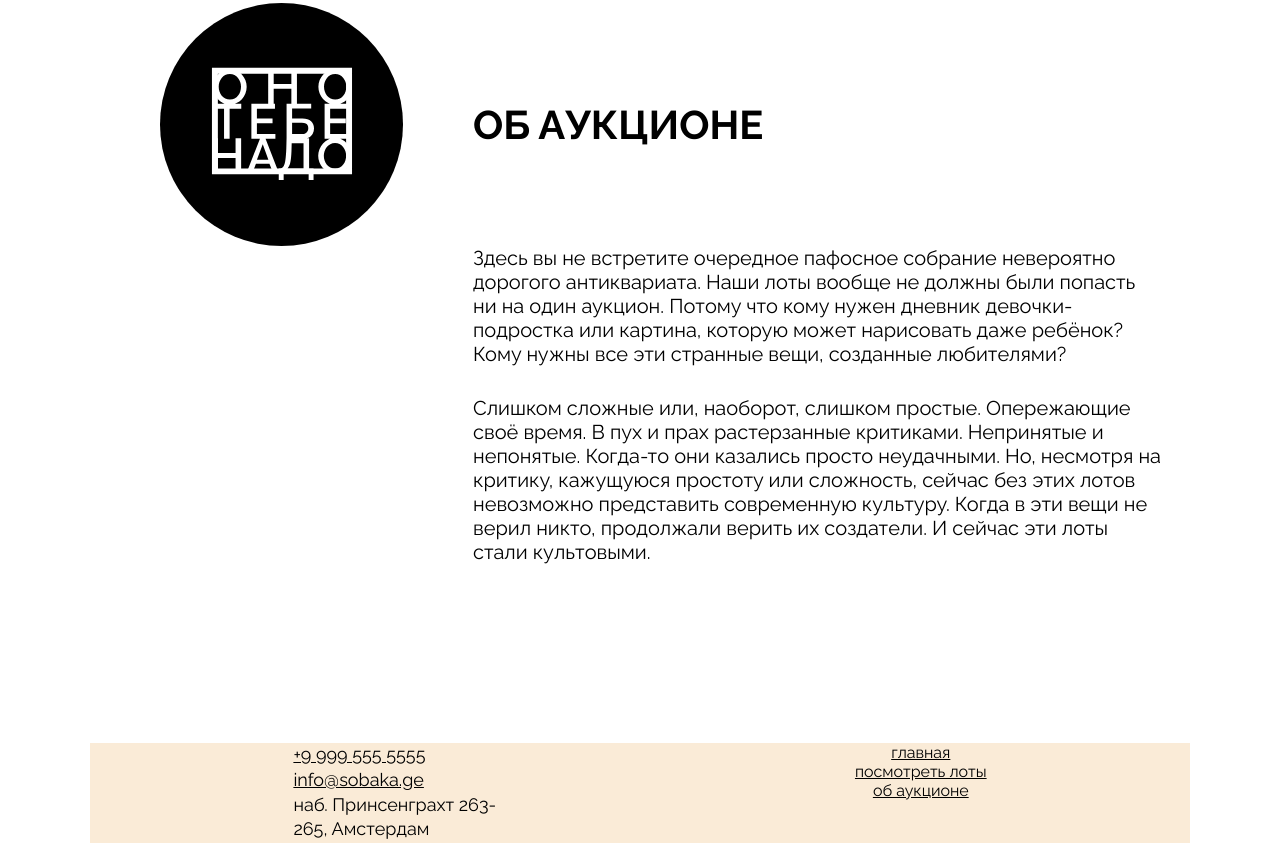
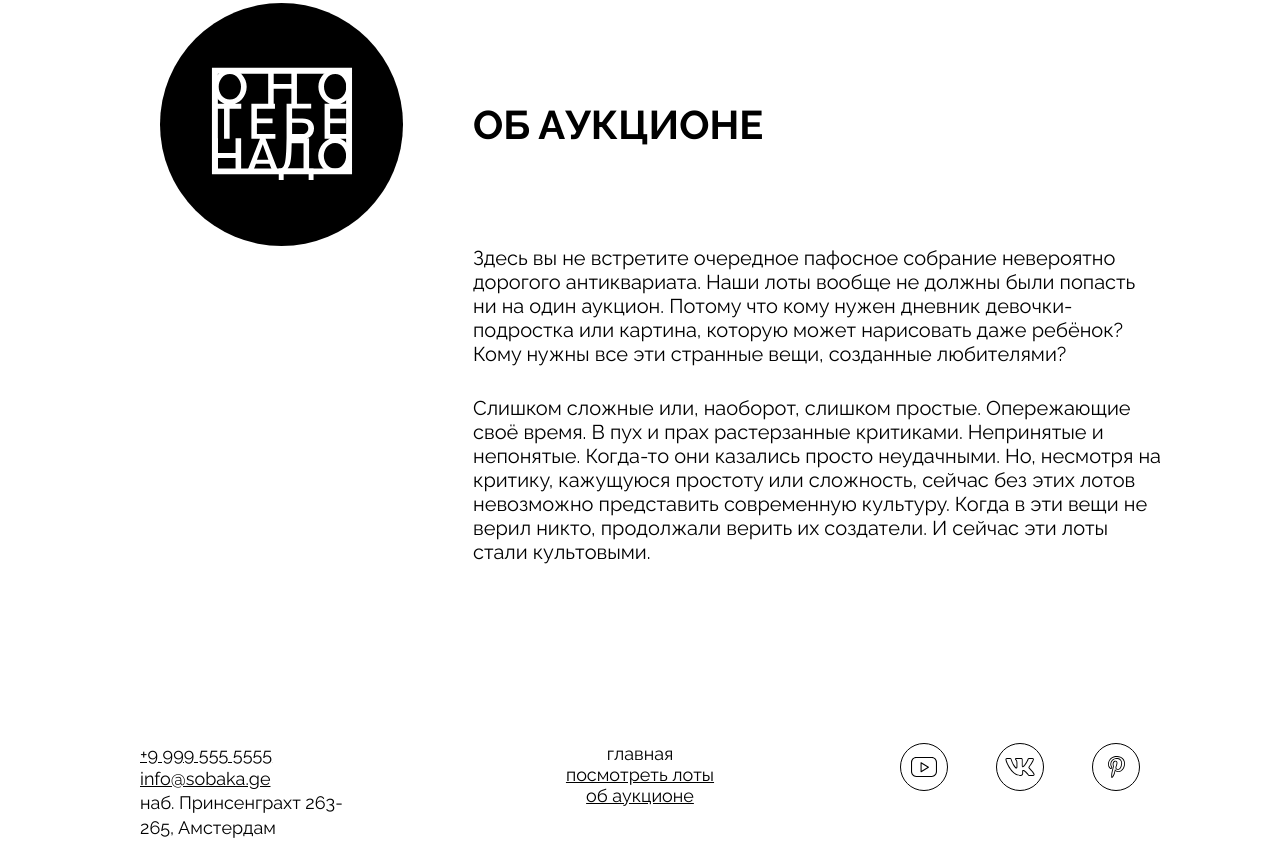
Before and after one commit to Alsu94/ono-tebe-nado, a plain HTML site: page index.html in a window 1280 px wide. Shown: the part 2100-2943 px from the top of the page. Drawn offline with Linux system fonts and the light colour scheme.

Commit message:
add section footer

```diff
--- a/index.html
+++ b/index.html
@@ -133,8 +133,8 @@
         </div>
       </section>
     </main>
-    <footer class="footer content-section">
-      <address class="address address-box">
+    <footer class="footer">
+      <address class="address footer__address">
         <a href="tel:+99995555555">+9 999 555 5555</a>
         <a href="mailto:info@sobaka.ge">info@sobaka.ge</a>
         <p>наб. Принсенграхт 263-<br>265, Амстердам</p>
@@ -154,7 +154,7 @@
         </ul>
       </nav>
 
-      <!-- <ul class="footer__social-list">
+      <ul class="footer__social-list">
         <li class="footer__social-list-item">
           <a href="#" class="footer__social-link">
             <img src="./images/yt.svg" alt="youtube" class="footer__social-icon">
@@ -170,12 +170,8 @@
             <img src="./images/pinterest.svg" alt="pinterest" class="footer__social-icon">
           </a>
         </li>
-      </ul> -->
+      </ul>
 
     </footer>
-
-
-
-
   </body>
 </html>
--- a/styles/style.css
+++ b/styles/style.css
@@ -1,14 +1,9 @@
-/* .page {
-
-} */
-
 .content-section {
     padding: 0 24px;
 }
 
 .header {
     display: grid;
-    /* grid-template-columns: 1fr 163px 1fr; */
     grid-template-columns: 2.7fr 1fr 2.7fr;
     padding-top: 92px;
     padding-bottom: 93px;
@@ -36,7 +31,6 @@
 .header__menu-link {
     font-weight: normal;
     font-size: 18px;
-    line-height: auto;
 }
 
 .header__logo {
@@ -46,9 +40,8 @@
 
 .header__logo-image {
     height: 103px;
-    width: 136px; /*136px*/
+    width: 136px;
 }
-
 
 .address {
     font-size: 18px;
@@ -161,7 +154,6 @@
     cursor: pointer;
 }
 
-
 .lots {
     padding-top: 179px;
 }
@@ -249,7 +241,6 @@
 
 .lots__look-more-link {
     font-size: 20px;
-    line-height: auto;
     padding-left: 40px;
 }
 
@@ -260,7 +251,6 @@
     padding-right: 29px;
     display: grid;
     grid-template-columns: minmax(334px, max-content) 1fr;
-    /* grid-template-rows: repeat(2, 1fr); */
     column-gap: 25px;
     justify-items: center;
 }
@@ -268,7 +258,6 @@
 .about__column {
     display: grid;
     grid-template-rows: minmax(243px, max-content) repeat(2, auto);
-    /* align-items: center; */
 }
 
 .about__logo {
@@ -278,7 +267,6 @@
     display: flex;
     justify-content: center;
     align-items: center;
-    /* padding: 57px 0; */
     border-radius: 50%;
 }
 
@@ -291,7 +279,6 @@
     align-self: center;
     font-size: 40px;
     font-weight: bold;
-    line-height: auto;
     text-transform: uppercase;
 }
 
@@ -307,14 +294,14 @@
 }
 
 .footer {
-    height: 100px;
-    background-color: antiquewhite;
-    display: flex;
-    justify-content: space-around;
+    display: grid;
+    grid-template-columns: repeat(3, 1fr);
+    padding: 0 50px;
 }
 
-.footer__menu {
-    justify-self: center;
+.footer__address {
+    display: flex;
+    flex-direction: column;
 }
 
 .footer__menu-list {
@@ -322,17 +309,22 @@
     text-align: center;
 }
 
+.footer__menu-item_active {
+    text-decoration: none;
+}
+
+.footer__menu-link {
+    font-size: 18px;
+}
+
 .footer__social-list {
     list-style: none;
     display: flex;
-    align-items: flex-start;
+    column-gap: 48px;
     justify-content: end;
 }
-.footer__social-list-item {
-    /* width: 10%;
-    height: 10%; */
+
+.footer__social-icon {
+    height: 48px;
+    width: 48px;
 }
-.footer__social-icon {
-    /* width: 20%; */
-
-}
```
